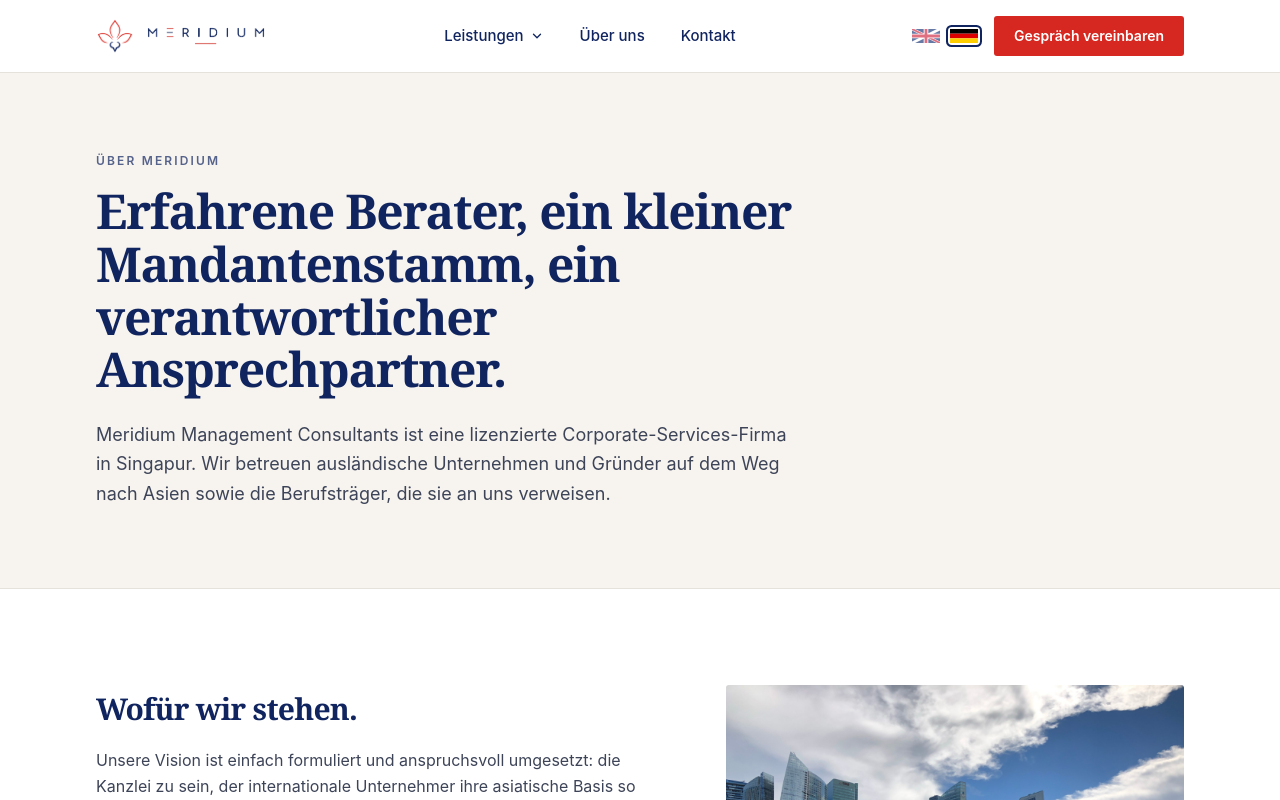
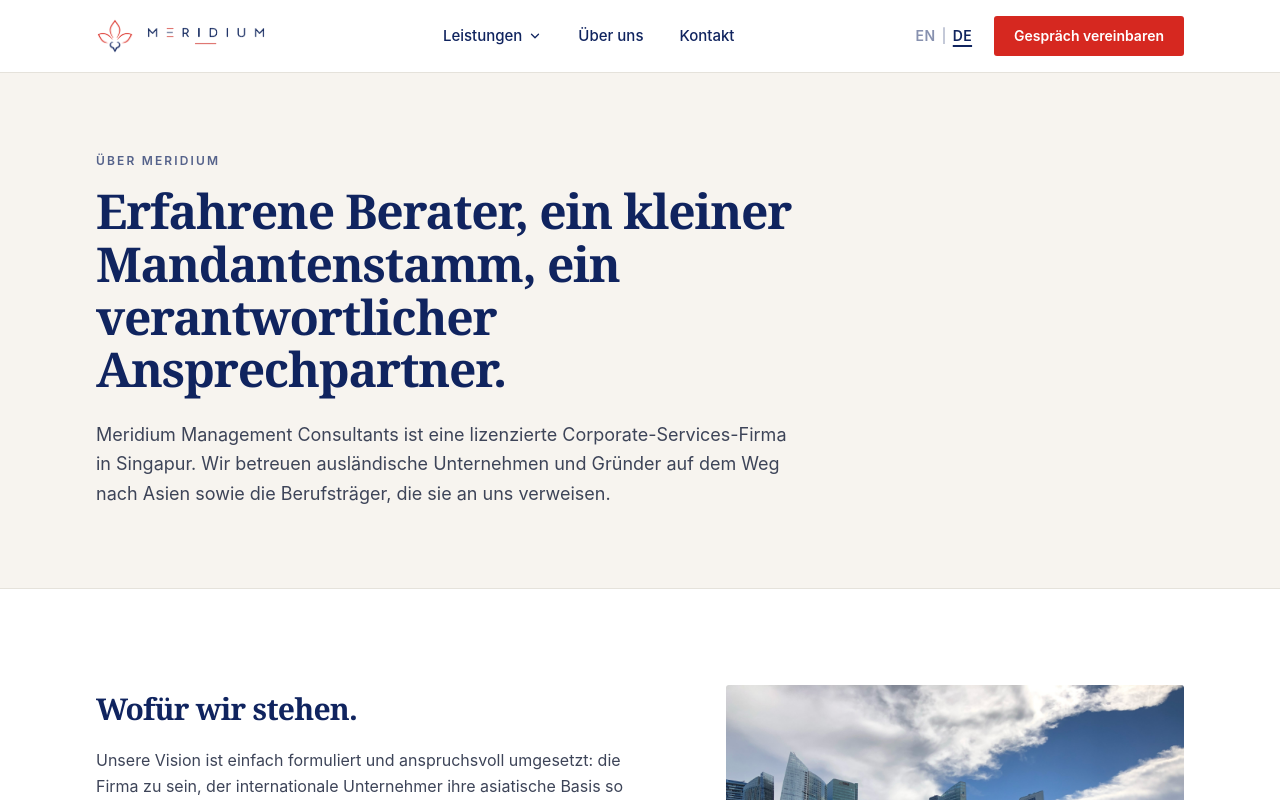
Before and after one commit to davidstepat-dot/meridium-website, an Astro site: page /de/about in a window 1280 px wide. Shown: the top 800 px of the page. Built offline with nearby package versions, Linux system fonts and the light colour scheme; Astro itself is replaced by a stand-in of ours.

Commit message:
Replace flag language switcher with EN | DE text; fix German register
The language switcher now uses text labels with the active language
underlined. German copy no longer describes Meridium as a Kanzlei:
self-references use Firma or Anbieter, and references to external
lawyers use Anwaelte or Rechtsberater.

Co-Authored-By: Claude Fable 5 <noreply@anthropic.com>

```diff
--- a/src/components/Header.astro
+++ b/src/components/Header.astro
@@ -83,7 +83,7 @@ const slugOf = (id: string) => id.split('/')[1];
 
     <div class="flex items-center gap-4">
       <div class="hidden lg:block">
-        <LanguageSwitch lang={lang} idSuffix="desktop" />
+        <LanguageSwitch lang={lang} />
       </div>
       <a href={site.bookingHref} class="btn-red hidden !px-5 !py-2.5 text-sm lg:inline-flex">{t.nav.bookCall}</a>
       <button
@@ -125,7 +125,7 @@ const slugOf = (id: string) => id.split('/')[1];
       </a>
       <div class="flex items-center justify-between gap-4 px-3 py-3">
         <span class="text-sm font-medium text-navy/70">{t.nav.language}</span>
-        <LanguageSwitch lang={lang} idSuffix="mobile" />
+        <LanguageSwitch lang={lang} />
       </div>
       <a href={site.bookingHref} class="btn-red mt-2">{t.nav.bookCall}</a>
     </nav>
--- a/src/components/LanguageSwitch.astro
+++ b/src/components/LanguageSwitch.astro
@@ -3,48 +3,23 @@ import { altPath, type Lang } from '@/data/i18n';
 
 interface Props {
   lang: Lang;
-  // SVG clip-path ids must be unique per instance on a page.
-  idSuffix?: string;
 }
 
-const { lang, idSuffix = 'a' } = Astro.props;
+const { lang } = Astro.props;
 const path = Astro.url.pathname;
 const enHref = altPath(path, 'en');
 const deHref = altPath(path, 'de');
-const clipId = `uj-clip-${idSuffix}`;
 
-const active = 'rounded-[2px] ring-2 ring-navy ring-offset-2';
-const inactive = 'rounded-[2px] opacity-60 transition-opacity hover:opacity-100 focus-visible:opacity-100';
+const active = 'px-1.5 py-1 text-navy underline decoration-2 underline-offset-4';
+const inactive = 'px-1.5 py-1 text-navy/50 transition-colors hover:text-navy focus-visible:text-navy';
 ---
 
-<div class="flex items-center gap-2.5" role="group" aria-label="Language / Sprache">
-  <a
-    href={enHref}
-    aria-label="English"
-    aria-current={lang === 'en' ? 'true' : undefined}
-    class={lang === 'en' ? active : inactive}
-  >
-    <svg viewBox="0 0 60 30" class="block h-3.5 w-7" aria-hidden="true">
-      <clipPath id={clipId}>
-        <path d="M30,15 h30 v15 z v-15 h-30 z h-30 v-15 z v15 h30 z" />
-      </clipPath>
-      <path d="M0,0 v30 h60 v-30 z" fill="#012169" />
-      <path d="M0,0 60,30 M60,0 0,30" stroke="#ffffff" stroke-width="6" />
-      <path d="M0,0 60,30 M60,0 0,30" clip-path={`url(#${clipId})`} stroke="#C8102E" stroke-width="4" />
-      <path d="M30,0 v30 M0,15 h60" stroke="#ffffff" stroke-width="10" />
-      <path d="M30,0 v30 M0,15 h60" stroke="#C8102E" stroke-width="6" />
-    </svg>
+<div class="flex items-center text-sm font-semibold tracking-wide" role="group" aria-label="Language / Sprache">
+  <a href={enHref} aria-label="English" aria-current={lang === 'en' ? 'true' : undefined} class={lang === 'en' ? active : inactive}>
+    EN
   </a>
-  <a
-    href={deHref}
-    aria-label="Deutsch"
-    aria-current={lang === 'de' ? 'true' : undefined}
-    class={lang === 'de' ? active : inactive}
-  >
-    <svg viewBox="0 0 60 30" class="block h-3.5 w-7" aria-hidden="true">
-      <rect width="60" height="10" y="0" fill="#000000" />
-      <rect width="60" height="10" y="10" fill="#DD0000" />
-      <rect width="60" height="10" y="20" fill="#FFCE00" />
-    </svg>
+  <span class="text-navy/30" aria-hidden="true">|</span>
+  <a href={deHref} aria-label="Deutsch" aria-current={lang === 'de' ? 'true' : undefined} class={lang === 'de' ? active : inactive}>
+    DE
   </a>
 </div>
--- a/src/content/services/de/asia-expansion.md
+++ b/src/content/services/de/asia-expansion.md
@@ -20,7 +20,7 @@ process:
   - title: "Strukturdesign"
     description: "Wir gestalten, wie jede Marktgesellschaft aus Singapur gehalten, finanziert und geführt wird, bevor irgendetwas gegründet ist."
   - title: "Lokale Umsetzung"
-    description: "Unser Partner im Zielmarkt führt Gründung und Registrierungen durch, von uns gegen einen vereinbarten Leistungsumfang gesteuert. Sie laufen also nie selbst einer ausländischen Kanzlei hinterher."
+    description: "Unser Partner im Zielmarkt führt Gründung und Registrierungen durch, von uns gegen einen vereinbarten Leistungsumfang gesteuert. Sie laufen also nie selbst einem ausländischen Anbieter hinterher."
   - title: "Laufende Koordination"
     description: "Ihr fester Ansprechpartner in Singapur behält das Gesamtbild: Lokale Meldungen erfolgen vor Ort, die Verantwortung liegt aber an einer Stelle."
 needs:
@@ -32,7 +32,7 @@ faqs:
   - q: "Warum regionale Gesellschaften überhaupt aus Singapur heraus halten?"
     a: "Weil der Holdingstandort alles Nachgelagerte prägt: wie Kapital hinein- und hinausfließt, wie Streitigkeiten beigelegt werden, welche Abkommensvorteile greifen und wie ein späterer Exit besteuert wird. Singapurs Kombination aus einem breiten Netz von Doppelbesteuerungsabkommen, angesehenen Gerichten und Schiedsverfahren, einem tiefen Pool an Fachkräften und freiem Kapitalverkehr ist der Grund, warum so viele regionale Gruppen hier gehalten werden. Die richtige Antwort hängt dennoch von Ihren konkreten Umständen ab, und genau das klärt das Scoping."
   - q: "Wer erledigt die Arbeit in den einzelnen Ländern tatsächlich?"
-    a: "Eine lokale Kanzlei, die wir geprüft haben und mit der wir zusammenarbeiten, beauftragt unter einem Leistungsumfang, den wir steuern. Sie erhalten lokale Expertise dort, wo das Recht sie verlangt, und eine einzige verantwortliche Geschäftsbeziehung dort, wo Ihre Zeit hingeht. Liefert ein Partner nicht, ist es unsere Aufgabe, das zu regeln, nicht Ihre."
+    a: "Eine lokale Firma, die wir geprüft haben und mit der wir zusammenarbeiten, beauftragt unter einem Leistungsumfang, den wir steuern. Sie erhalten lokale Expertise dort, wo das Recht sie verlangt, und eine einzige verantwortliche Geschäftsbeziehung dort, wo Ihre Zeit hingeht. Liefert ein Partner nicht, ist es unsere Aufgabe, das zu regeln, nicht Ihre."
   - q: "In welchen ASEAN-Markt sollten wir zuerst gehen?"
     a: "Das hängt davon ab, was Sie verkaufen und an wen. Genau diese Analyse leisten wir im Scoping, statt sie hier pauschal zu beantworten. Der ehrliche allgemeine Punkt: Die Märkte unterscheiden sich enorm in Regulierung, Regeln für ausländische Beteiligungen und operativer Reibung, und der richtige erste Markt ist meist der, in dem Ihr Kunde bereits ist."
   - q: "Können wir die Region zunächst ohne lokale Gesellschaften aus Singapur bedienen?"
--- a/src/content/services/de/company-secretarial.md
+++ b/src/content/services/de/company-secretarial.md
@@ -39,7 +39,7 @@ faqs:
   - q: "Was passiert bei verspäteten Einreichungen?"
     a: "ACRA verhängt Zuschläge für verspätete Einreichungen, und anhaltende Säumnis kann zu Maßnahmen gegen die Gesellschaft und ihre Direktoren führen. Wenn Sie bereits im Rückstand sind, beginnen wir mit einer Bereinigung: Wir stellen fest, was aussteht, reichen es ein und halten Sie anschließend dauerhaft auf aktuellem Stand."
   - q: "Können Sie unseren bestehenden Corporate Secretary ablösen?"
-    a: "Ja. Die Übernahme ist Routine: Wir holen die Register und Unterlagen beim bisherigen Anbieter ein, prüfen sie und melden den Wechsel des Secretary bei ACRA. Ihre einzige Aufgabe ist eine Anweisung an die bisherige Kanzlei."
+    a: "Ja. Die Übernahme ist Routine: Wir holen die Register und Unterlagen beim bisherigen Anbieter ein, prüfen sie und melden den Wechsel des Secretary bei ACRA. Ihre einzige Aufgabe ist eine Anweisung an den bisherigen Anbieter."
   - q: "Wie schließen wir eine Gesellschaft, die wir nicht mehr benötigen?"
     a: "Eine ruhende, schuldenfreie Gesellschaft wird üblicherweise per Striking-off gelöscht, dem einfacheren und günstigeren Weg. Eine Gesellschaft mit zu verteilendem Vermögen wird im Wege des Members' Voluntary Winding-up geschlossen, an dem ein Liquidator beteiligt ist. Wir beraten, welcher Weg zutrifft, bereiten die Dokumente vor und begleiten das Verfahren bis zum Abschluss."
 related:
--- a/src/pages/de/about.astro
+++ b/src/pages/de/about.astro
@@ -40,7 +40,7 @@ const initials = (name: string) =>
           Wofür wir stehen.
         </h2>
         <p class="mt-5 max-w-[58ch] leading-relaxed">
-          Unsere Vision ist einfach formuliert und anspruchsvoll umgesetzt: die Kanzlei zu sein,
+          Unsere Vision ist einfach formuliert und anspruchsvoll umgesetzt: die Firma zu sein,
           der internationale Unternehmer ihre asiatische Basis so anvertrauen wie dem eigenen
           Führungsteam. Daraus folgt unsere Mission: Gründung, Compliance, Steuern und Expansion
           in Singapur so zuverlässig zu erbringen, dass die Gesellschaft unauffällig läuft und
@@ -97,7 +97,7 @@ const initials = (name: string) =>
         </li>
         <li class="border-t border-navy/15 pt-5">
           <h3 class="font-serif text-lg font-semibold tracking-tight text-navy">
-            Eine Kanzlei über den gesamten Lebenszyklus
+            Ein Anbieter für den gesamten Lebenszyklus
           </h3>
           <p class="mt-2 text-[15px] leading-relaxed">
             Gründung, Compliance, Payroll, Steuern, Markenschutz und Expansion greifen unter
--- a/src/pages/de/index.astro
+++ b/src/pages/de/index.astro
@@ -144,7 +144,7 @@ const regions = [
       <div class="max-w-2xl">
         <p class="eyebrow">Leistungen</p>
         <h2 class="mt-4 font-serif text-3xl font-semibold tracking-tight text-navy sm:text-4xl">
-          Eine Kanzlei über den gesamten Lebenszyklus Ihrer Gesellschaft.
+          Ein Anbieter für den gesamten Lebenszyklus Ihrer Gesellschaft.
         </h2>
         <p class="mt-5 leading-relaxed">
           Acht Leistungen, jede als klar umrissenes Mandat erbracht und jede mit den übrigen
```
Also changed, not shown: src/content/services/de/trademarks-ip.md (+3 -3 lines), src/content/services/de/licence-applications.md.
